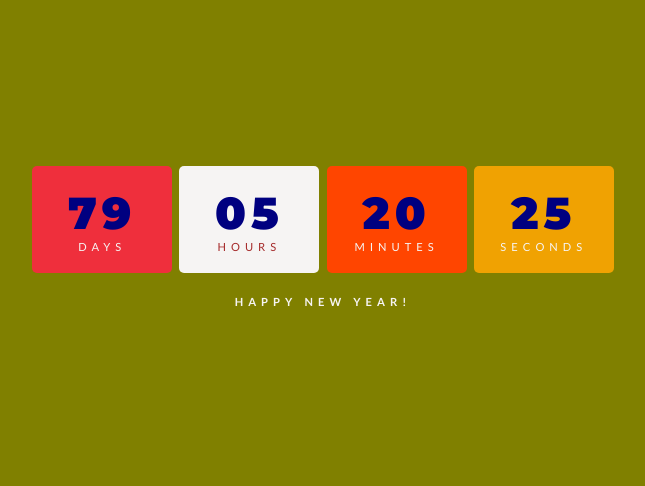
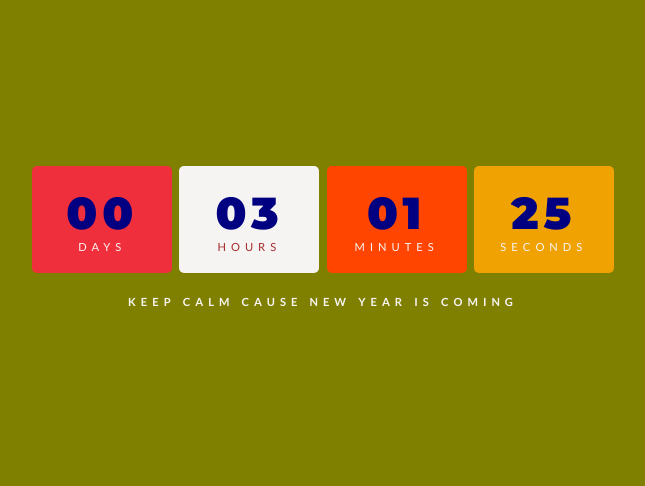
Before and after one commit to Peleshko/goit-js-hw-11-timer, a website built with Parcel: page index.html in a window 1280 px wide. Shown: the part 157-643 px from the top of the page, without its empty margins (317-962 px from the left). Built offline with nearby package versions, Linux system fonts and the light colour scheme.

Commit message:
update index.js

```diff
--- a/index.html
+++ b/index.html
@@ -29,7 +29,7 @@
           <span class="value" data-value="secs">00</span>
           <span class="label">Seconds</span>
         </div>
-        <h1 >HAPPY NEW YEAR!</h1>
+        <h1 >KEEP CALM CAUSE NEW YEAR IS COMING</h1>
       </div>
     </div>
 
--- a/js/index.js
+++ b/js/index.js
@@ -1,8 +1,48 @@
-import CountdownTimer from './timer.js';
+const refs = {
+  days: document.querySelector('.value[data-value="days"]'),
+  hours: document.querySelector('.value[data-value="hours"]'),
+  mins: document.querySelector('.value[data-value="mins"]'),
+  secs: document.querySelector('.value[data-value="secs"]'),
+  timerFace: document.getElementById("timer-1"),
+};
 
-const timer = new CountdownTimer({
-  selector: '#timer-1',
-  targetDate: new Date('Dec 31, 2021'),
+class CountdownTimer {
+  constructor({ selector, targetDate }) {
+    this.selector = selector;
+    this.targetDate = targetDate;
+  }
+
+  setInt = setInterval(() => {
+    const nowDate = Date.now();
+    const time = this.targetDate - nowDate;
+    this.updateClockface(time);
+this.timeFinish(time);
+  }, 1000);
+
+  updateClockface(time) {
+    const days = this.pad(Math.floor(time / (1000 * 60 * 60 * 24)));
+    const hours = this.pad(
+      Math.floor((time % (1000 * 60 * 60 * 24)) / (1000 * 60 * 60))
+    );
+    const mins = this.pad(Math.floor((time % (1000 * 60 * 60)) / (1000 * 60)));
+    const secs = this.pad(Math.floor((time % (1000 * 60)) / 1000));
+    refs.days.textContent = `${days}`;
+    refs.hours.textContent = `${hours}`;
+    refs.mins.textContent = `${mins}`;
+    refs.secs.textContent = `${secs}`;
+  }
+
+  pad(value) {
+    return String(value).padStart(2, "0");
+  }
+  timeFinish(time) {
+    if (time < 0) {
+      clearInterval(this.setInt);
+      refs.timerFace.textContent = "HAPPY NEW YEAR!!!";
+    }
+  }
+};
+new CountdownTimer({
+  selector: "#timer-1",
+  targetDate: new Date("Oct 12, 2021, 21:41:00"),
 });
-
-timer.start();
--- a/js/timer.js
+++ /dev/null
@@ -1,48 +0,0 @@
-export default class CountdownTimer {
-  constructor({ selector, targetDate }) {
-    this._selectorEL = document.querySelector(selector);
-    this._daysEL = this._selectorEL.querySelector('[data-value="days"]');
-    this._hoursEL = this._selectorEL.querySelector('[data-value=hours]');
-    this._minsEL = this._selectorEL.querySelector('[data-value=mins]');
-    this._secsEL = this._selectorEL.querySelector('[data-value=secs]');
-    this._time = targetDate;
-    this._intervalId = null;
-    this._isActive = false;
-  }
-
-  start() {
-    if (this._isActive) {
-      return;
-    }
-
-    this._isActive = true;
-    this._intervalId = setInterval(() => {
-      const time = this.getTimeComponents(this._time - Date.now());
-      this.insertValues(time);
-    }, 1000);
-    }
-
-  getTimeComponents(time) {
-    if (time >= 0) {
-    const days = this.pad(Math.floor(time / (1000 * 60 * 60 * 24)));
-    const hours = this.pad(
-      Math.floor((time % (1000 * 60 * 60 * 24)) / (1000 * 60 * 60)),
-    );
-    const mins = this.pad(Math.floor((time % (1000 * 60 * 60)) / (1000 * 60)));
-    const secs = this.pad(Math.floor((time % (1000 * 60)) / 1000));
-
-    return { days, hours, mins, secs };
-    }
-  }
-
-  pad(value) {
-    return String(value).padStart(2, '0');
-  }
-
-  insertValues({ days, hours, mins, secs }) {
-    this._daysEL.textContent = days;
-    this._hoursEL.textContent = hours;
-    this._minsEL.textContent = mins;
-    this._secsEL.textContent = secs;
-  }
-}
```
